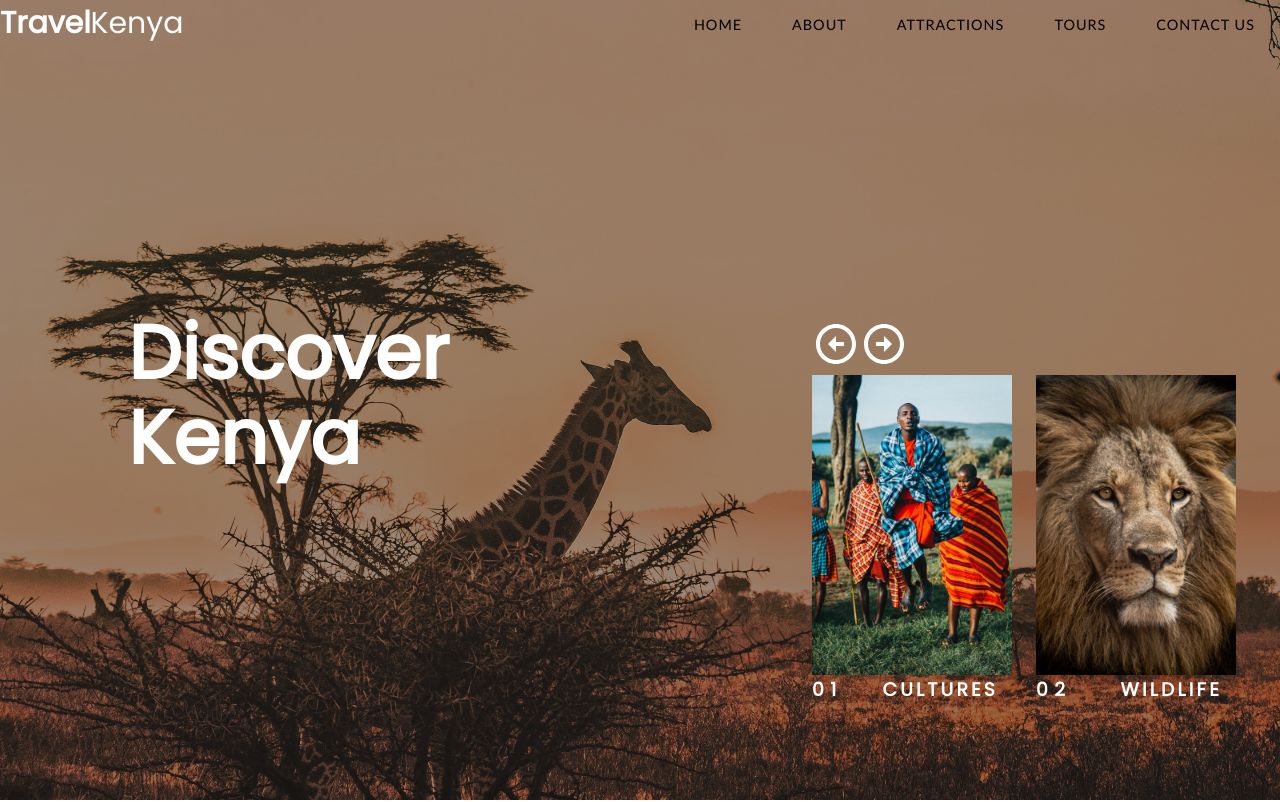
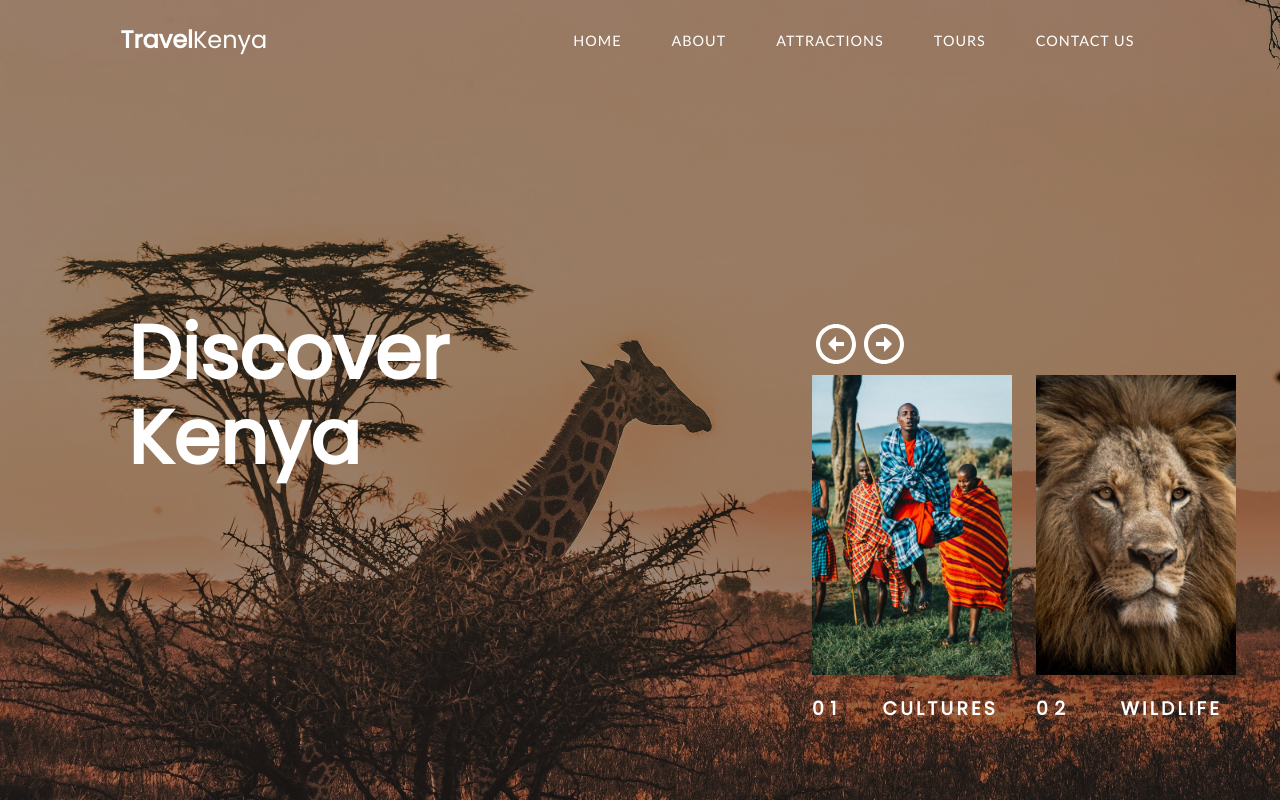
Before and after one commit to AidaBadawy/travelkenya, a React (Create React App) app: page / in a window 1280 px wide. Shown: the top 802 px of the page. Built offline with nearby package versions, Linux system fonts and the light colour scheme.

Commit message:
Navbar Changed

```diff
--- a/src/components/Header.js
+++ b/src/components/Header.js
@@ -3,7 +3,7 @@ import Navbar from "./Navbar"
 import MultipleItems from "./MultipleItems"
 function Header() {
     return (
-        <div className='main'>
+        <div id='main'>
             <Navbar/>
             <div className='text'>
                 <h1>Discover <br></br>Kenya</h1>
--- a/src/components/Navbar.js
+++ b/src/components/Navbar.js
@@ -1,5 +1,7 @@
 import {Link} from 'react-scroll'
 import {useState} from 'react'
+import logo from '../images/logo.png'
+
 
 
 function Navbar() {
@@ -16,7 +18,9 @@ function Navbar() {
     window.addEventListener('scroll', changeBackground)
     return (
         <nav className={nav ? 'nav active' : 'nav'}>
-            <h2 className='logo'>Travel<span>Kenya</span></h2>
+            <a href='#' className='logo-ref'>
+                <h2 className='logo'>Travel<span>Kenya</span></h2>
+            </a>
             <input type='checkbox' className='menu-btn' id='menu-btn'/>
             <label className='menu-icon' for='menu-btn'>
                 <span className='nav-icon'></span>
--- a/src/index.css
+++ b/src/index.css
@@ -1,16 +1,26 @@
 @import url('https://fonts.googleapis.com/css2?family=Poppins:wght@300;400&display=swap');
-
-*{
+body {
   padding: 0;
   margin: 0;
+  background-color: #ffffff;
+  font-family: 'Poppins', sans-serif;
+}
+*{
   box-sizing: border-box;
-  font-family: 'Poppins', sans-serif;
 }
 
 *::-webkit-scrollbar {
   display: none;
 }
-.main {
+
+ul{
+  list-style: none;
+}
+a{
+  text-decoration: none;
+}
+
+#main {
   background: linear-gradient(rgba(0,0,0,0.4), rgba(0,0,0,0.4)), url(./images/background1.jpg);
   background-size: cover;
   background-position: center;
@@ -20,14 +30,13 @@
   background-repeat: no-repeat;
 
 }
-
-ul{
-  list-style: none;
+.logo {
+  color: #ffffff;
 }
-a{
+.logo-active{
+  color: brown;
   text-decoration: none;
 }
-
 nav{
   display: flex;
   justify-content: space-around;
@@ -42,11 +51,18 @@ nav{
   }
   nav.active{
   box-shadow: 5px 10px 30px rgba(0, 247, 255, 0.157);
-  background-color: #ffffff;
+  background-color: brown;
+
   }
   nav ul{
   display: flex;
   }
+  .active{
+    background-color: #00b7ff;
+    color:#ffffff;
+    box-shadow: 5px 10px 30px rgba(189, 198, 64, 0.411);
+    transition: all ease 0.2s;
+    }
 
   nav ul li a{
     font-family: calibri;
@@ -58,53 +74,35 @@ nav{
     font-size: 0.9rem;
     text-transform: uppercase;
     font-weight: 500;
-    color:#000000;
+    color:#ffffff;
     letter-spacing: 1px;
     border-radius: 3px;
     transition: 0.2s ease-in-out;
     }
-    nav ul li a:after{
-      content: '';
+  nav ul li :after{
+    content: '';
   display: block;
   width: 0%;
   height: 2px;
   background: #ffffff;
   margin: auto;
   transition: .4s;
-      }
+    }
+  nav ul li :hover:after{
+    width: 100%;
 
-      nav ul li a:hover:after{
-        width: 100%;
-      }
+  }
+
 
     nav .menu-btn,
 .menu-icon{
   display:none;
 }
 
-.logo {
-  color: white;
-  font-size: 30px;
-  margin-right: auto;
-}
-
 span {
   font-weight: 400;
 }
 
-.content ul li {
-  list-style: none;
-  display: inline-block;
-  padding: 10px 30px;
-  cursor: pointer;
-}
-
-.content ul a {
-  color: white;
-  text-decoration: none;
-  font-size: 15px;
-  letter-spacing: 1px;
-}
 
 .content ul li:after {
   content: '';
```
Also changed, not shown: src/images/logo.png (added).
